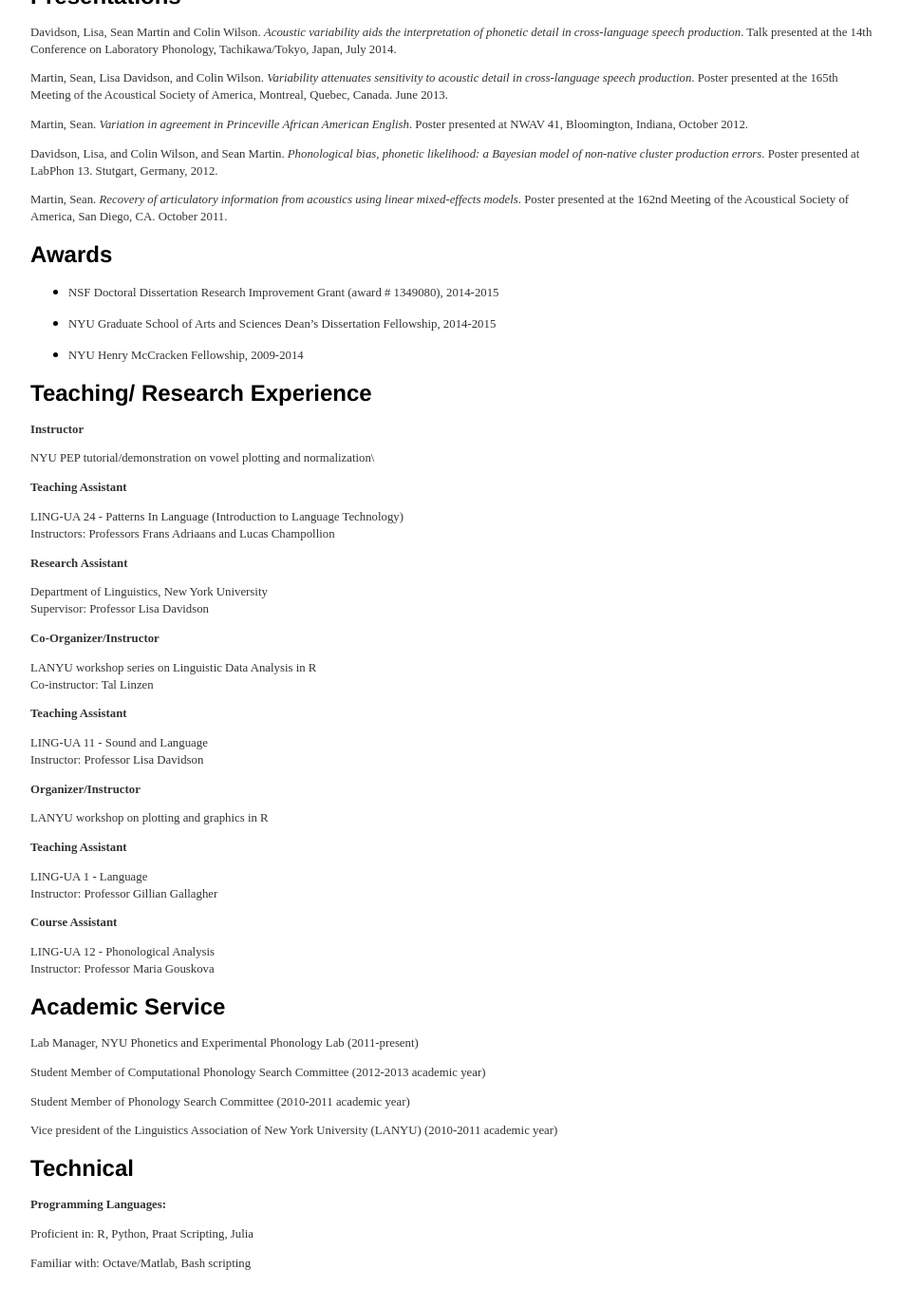
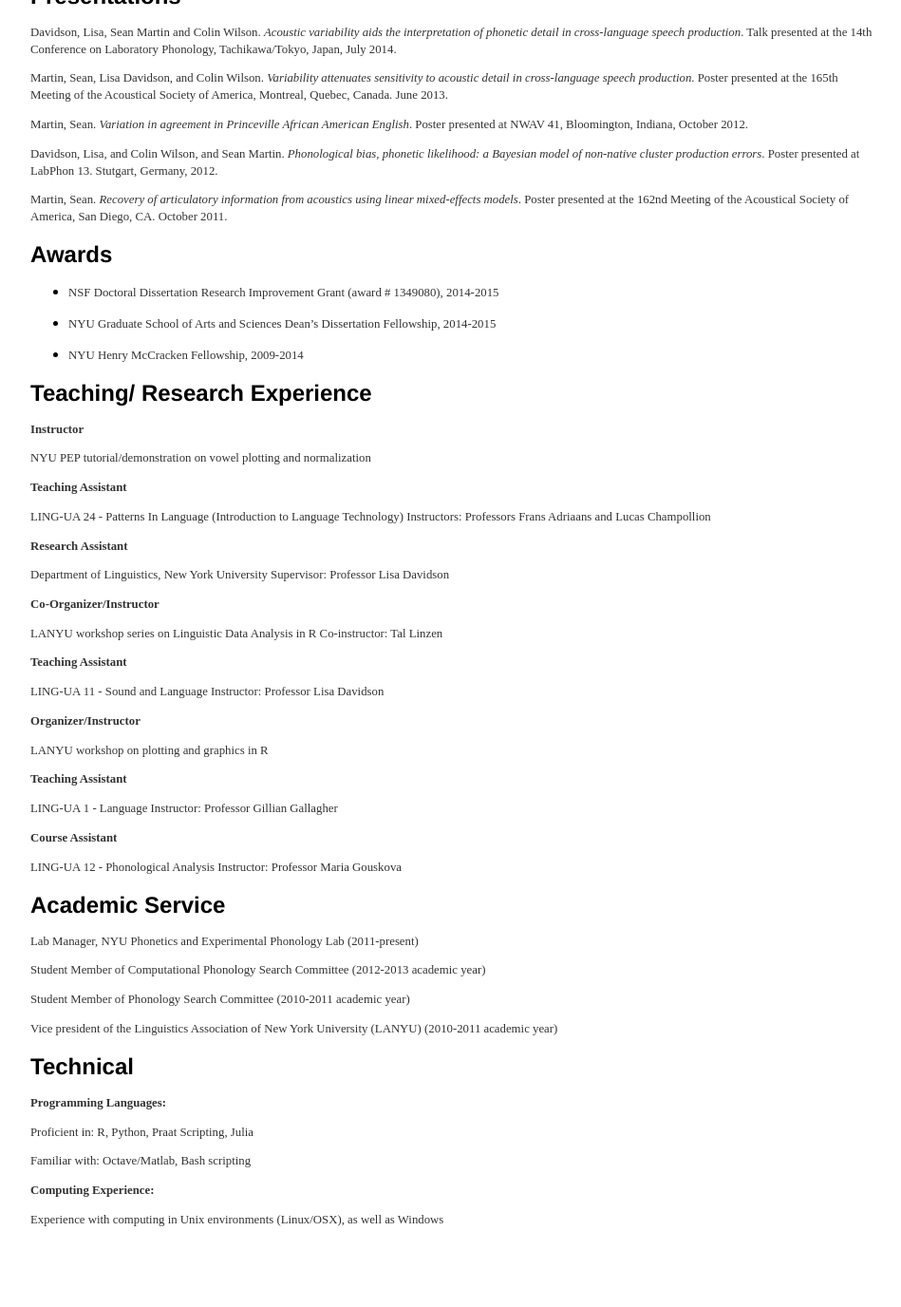
Before and after one commit to phasedchirp/phasedchirp.github.io, a Jekyll site: the page built from cv/index.md, in a window 1280 px wide and 1400 px high, scrolled down 720 px. Shown: the top 1376 px of the window at 95% size, without its empty margins (160-1109 px from the left). Built offline with Jekyll 4.4.1, drawn with Linux system fonts in a browser that asks for light colours; after the commit the page ends 2074 px from its top, so only the background shows below that.

Commit message:
Update index.md

```diff
--- a/cv/index.md
+++ b/cv/index.md
@@ -94,26 +94,26 @@
 
 **Instructor**
 
-NYU PEP tutorial/demonstration on vowel plotting and normalization\
+NYU PEP tutorial/demonstration on vowel plotting and normalization
 
 **Teaching Assistant**
 
-LING-UA 24 - Patterns In Language (Introduction to Language Technology)\
+LING-UA 24 - Patterns In Language (Introduction to Language Technology)
 Instructors: Professors Frans Adriaans and Lucas Champollion
 
 **Research Assistant**
 
-Department of Linguistics, New York University\
+Department of Linguistics, New York University
 Supervisor: Professor Lisa Davidson
 
 **Co-Organizer/Instructor**
 
-LANYU workshop series on Linguistic Data Analysis in R\
+LANYU workshop series on Linguistic Data Analysis in R
 Co-instructor: Tal Linzen
 
 **Teaching Assistant**
 
-LING-UA 11 - Sound and Language\
+LING-UA 11 - Sound and Language
 Instructor: Professor Lisa Davidson
 
 **Organizer/Instructor**
@@ -122,12 +122,12 @@
 
 **Teaching Assistant**
 
-LING-UA 1 - Language\
+LING-UA 1 - Language
 Instructor: Professor Gillian Gallagher
 
 **Course Assistant**
 
-LING-UA 12 - Phonological Analysis\
+LING-UA 12 - Phonological Analysis
 Instructor: Professor Maria Gouskova
 
 Academic Service
@@ -151,3 +151,7 @@
 Proficient in: R, Python, Praat Scripting, Julia
 
 Familiar with: Octave/Matlab, Bash scripting
+
+**Computing Experience:**
+
+Experience with computing in Unix environments (Linux/OSX), as well as Windows
```
